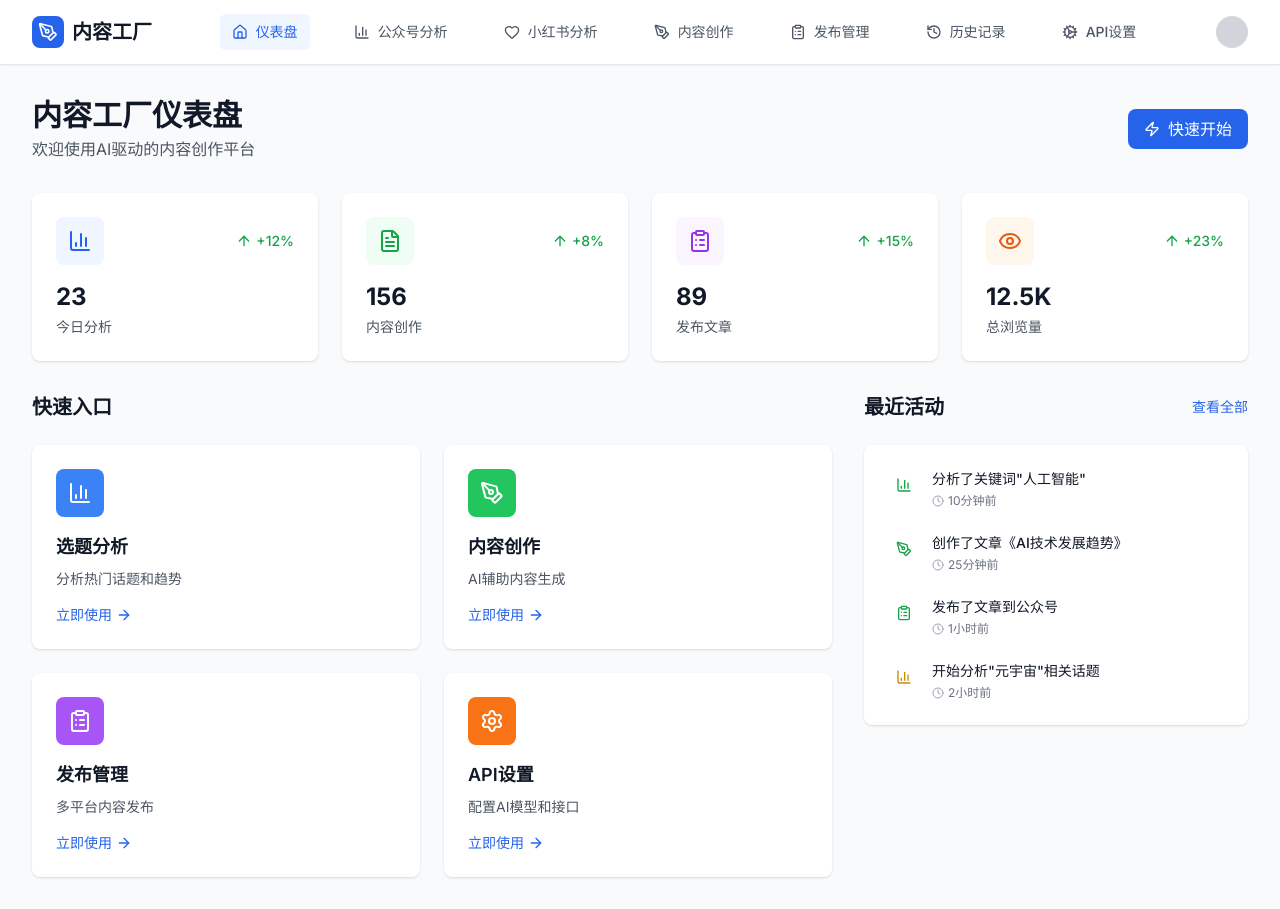
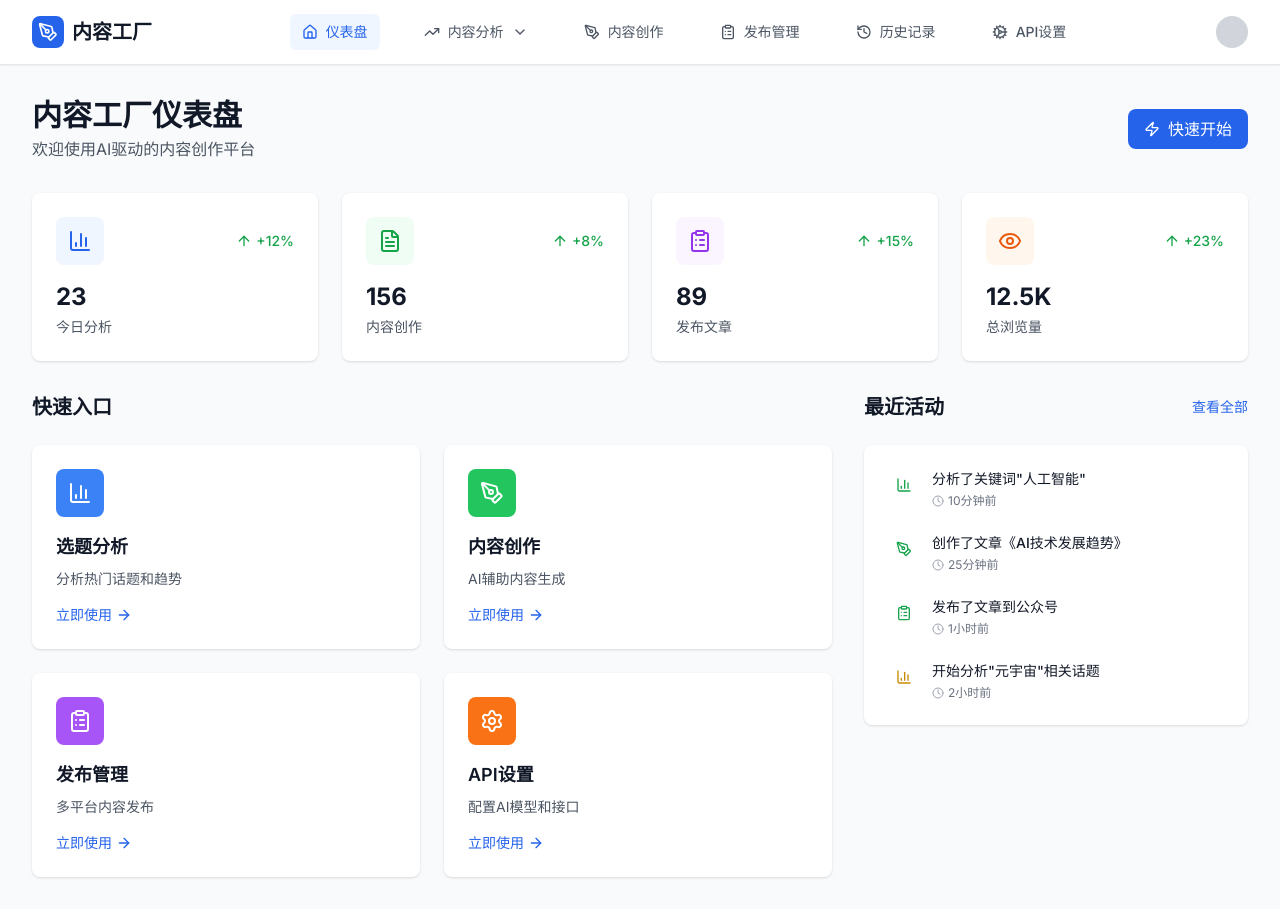
Before and after one commit to ice-vic/content-factory, a Next.js app: page / in a window 1280 px wide. Built offline with nearby package versions, Linux system fonts and the light colour scheme.

Commit message:
导览列分类优化，小红书和公众号并类

```diff
--- a/src/components/Navigation.tsx
+++ b/src/components/Navigation.tsx
@@ -1,5 +1,6 @@
 'use client'
 
+import { useState, useEffect, useRef } from 'react'
 import Link from 'next/link'
 import { usePathname } from 'next/navigation'
 import {
@@ -9,7 +10,10 @@ import {
   HomeIcon,
   CogIcon,
   HistoryIcon,
-  HeartIcon
+  HeartIcon,
+  ChevronDownIcon,
+  FileTextIcon,
+  TrendingUpIcon
 } from 'lucide-react'
 
 const navItems = [
@@ -19,14 +23,21 @@ const navItems = [
     icon: HomeIcon,
   },
   {
+    label: '内容分析',
+    icon: TrendingUpIcon,
+    dropdown: true,
+    children: [
+      {
         href: '/analysis',
         label: '公众号分析',
-    icon: BarChart3Icon,
+        icon: FileTextIcon,
       },
       {
         href: '/xiaohongshu',
         label: '小红书分析',
         icon: HeartIcon,
+      },
+    ],
   },
   {
     href: '/create',
@@ -50,8 +61,73 @@ const navItems = [
   },
 ]
 
+// 判断是否为内容分析的子页面
+const isContentAnalysisActive = (pathname: string): boolean => {
+  return pathname === '/analysis' || pathname === '/xiaohongshu'
+}
+
 export default function Navigation() {
   const pathname = usePathname()
+  const [activeDropdown, setActiveDropdown] = useState<string | null>(null)
+  const [isMobile, setIsMobile] = useState(false)
+  const dropdownTimeoutRef = useRef<NodeJS.Timeout | null>(null)
+  const dropdownRef = useRef<HTMLDivElement | null>(null)
+
+  // 检测是否为移动端
+  useEffect(() => {
+    const checkMobile = () => {
+      setIsMobile(window.innerWidth < 768)
+    }
+
+    checkMobile()
+    window.addEventListener('resize', checkMobile)
+    return () => window.removeEventListener('resize', checkMobile)
+  }, [])
+
+  // 清除定时器
+  const clearDropdownTimeout = () => {
+    if (dropdownTimeoutRef.current) {
+      clearTimeout(dropdownTimeoutRef.current)
+      dropdownTimeoutRef.current = null
+    }
+  }
+
+  // 鼠标进入处理
+  const handleMouseEnter = (label: string) => {
+    if (!isMobile) {
+      clearDropdownTimeout()
+      setActiveDropdown(label)
+    }
+  }
+
+  // 鼠标离开处理
+  const handleMouseLeave = () => {
+    if (!isMobile) {
+      clearDropdownTimeout()
+      dropdownTimeoutRef.current = setTimeout(() => {
+        setActiveDropdown(null)
+      }, 300)
+    }
+  }
+
+  // 点击处理（移动端）
+  const handleClick = (label: string) => {
+    if (isMobile) {
+      setActiveDropdown(activeDropdown === label ? null : label)
+    }
+  }
+
+  // 点击外部关闭下拉菜单
+  useEffect(() => {
+    const handleClickOutside = (event: MouseEvent) => {
+      if (dropdownRef.current && !dropdownRef.current.contains(event.target as Node)) {
+        setActiveDropdown(null)
+      }
+    }
+
+    document.addEventListener('mousedown', handleClickOutside)
+    return () => document.removeEventListener('mousedown', handleClickOutside)
+  }, [])
 
   return (
     <nav className="bg-white shadow-sm border-b border-gray-200">
@@ -66,10 +142,71 @@ export default function Navigation() {
             </Link>
           </div>
 
-          <div className="hidden md:flex space-x-8">
+          {/* Desktop navigation */}
+          <div className="hidden md:flex space-x-8" ref={dropdownRef}>
             {navItems.map((item) => {
               const Icon = item.icon
-              const isActive = pathname === item.href
+              let isActive = pathname === item.href
+
+              // 处理内容分析分组的高亮状态
+              if (item.label === '内容分析') {
+                isActive = isContentAnalysisActive(pathname)
+              }
+
+              if (item.dropdown) {
+                return (
+                  <div
+                    key={item.label}
+                    className="relative"
+                    onMouseEnter={() => handleMouseEnter(item.label)}
+                    onMouseLeave={handleMouseLeave}
+                  >
+                    <button
+                      onClick={() => handleClick(item.label)}
+                      className={`flex items-center space-x-2 px-3 py-2 rounded-md text-sm font-medium transition-colors ${
+                        isActive
+                          ? 'text-primary-600 bg-primary-50'
+                          : 'text-gray-600 hover:text-gray-900 hover:bg-gray-50'
+                      }`}
+                    >
+                      <Icon className="w-4 h-4" />
+                      <span>{item.label}</span>
+                      <ChevronDownIcon
+                        className={`w-4 h-4 transition-transform duration-200 ${
+                          activeDropdown === item.label ? 'rotate-180' : ''
+                        }`}
+                      />
+                    </button>
+
+                    {/* Dropdown menu */}
+                    {activeDropdown === item.label && (
+                      <div className="absolute top-full left-0 mt-2 w-56 bg-white rounded-lg shadow-lg border border-gray-200 overflow-hidden z-50">
+                        <div className="py-2">
+                          {item.children?.map((child) => {
+                            const ChildIcon = child.icon
+                            const isChildActive = pathname === child.href
+
+                            return (
+                              <Link
+                                key={child.href}
+                                href={child.href}
+                                className={`flex items-center space-x-3 px-4 py-3 text-sm transition-colors border-l-4 ${
+                                  isChildActive
+                                    ? 'bg-primary-50 text-primary-600 border-primary-600'
+                                    : 'text-gray-700 hover:bg-gray-50 hover:text-gray-900 border-transparent'
+                                }`}
+                              >
+                                <ChildIcon className="w-4 h-4" />
+                                <span className="font-medium">{child.label}</span>
+                              </Link>
+                            )
+                          })}
+                        </div>
+                      </div>
+                    )}
+                  </div>
+                )
+              }
 
               return (
                 <Link
@@ -96,19 +233,74 @@ export default function Navigation() {
 
       {/* Mobile navigation */}
       <div className="md:hidden border-t border-gray-200">
-        <div className="flex justify-around">
+        <div className="flex flex-col">
           {navItems.map((item) => {
             const Icon = item.icon
-            const isActive = pathname === item.href
+            let isActive = pathname === item.href
+
+            // 处理内容分析分组的高亮状态
+            if (item.label === '内容分析') {
+              isActive = isContentAnalysisActive(pathname)
+            }
+
+            if (item.dropdown) {
+              return (
+                <div key={item.label} className="border-b border-gray-100">
+                  <button
+                    onClick={() => handleClick(item.label)}
+                    className={`w-full flex items-center justify-between px-4 py-3 text-sm font-medium ${
+                      isActive
+                        ? 'text-primary-600 bg-primary-50'
+                        : 'text-gray-600 hover:text-gray-900 hover:bg-gray-50'
+                    }`}
+                  >
+                    <div className="flex items-center space-x-2">
+                      <Icon className="w-5 h-5" />
+                      <span>{item.label}</span>
+                    </div>
+                    <ChevronDownIcon
+                      className={`w-4 h-4 transition-transform duration-200 ${
+                        activeDropdown === item.label ? 'rotate-180' : ''
+                      }`}
+                    />
+                  </button>
+
+                  {/* Mobile dropdown */}
+                  {activeDropdown === item.label && (
+                    <div className="bg-gray-50">
+                      {item.children?.map((child) => {
+                        const ChildIcon = child.icon
+                        const isChildActive = pathname === child.href
+
+                        return (
+                          <Link
+                            key={child.href}
+                            href={child.href}
+                            className={`flex items-center space-x-3 px-8 py-3 text-sm border-b border-gray-100 ${
+                              isChildActive
+                                ? 'text-primary-600 bg-white'
+                                : 'text-gray-700 hover:bg-gray-100'
+                            }`}
+                          >
+                            <ChildIcon className="w-4 h-4" />
+                            <span>{child.label}</span>
+                          </Link>
+                        )
+                      })}
+                    </div>
+                  )}
+                </div>
+              )
+            }
 
             return (
               <Link
                 key={item.href}
                 href={item.href}
-                className={`flex flex-col items-center space-y-1 px-3 py-2 text-xs font-medium ${
+                className={`flex items-center space-x-2 px-4 py-3 text-sm font-medium border-b border-gray-100 ${
                   isActive
-                    ? 'text-primary-600'
-                    : 'text-gray-600'
+                    ? 'text-primary-600 bg-primary-50'
+                    : 'text-gray-600 hover:text-gray-900 hover:bg-gray-50'
                 }`}
               >
                 <Icon className="w-5 h-5" />
```
Lines whose indentation alone changed are shown as unchanged.
